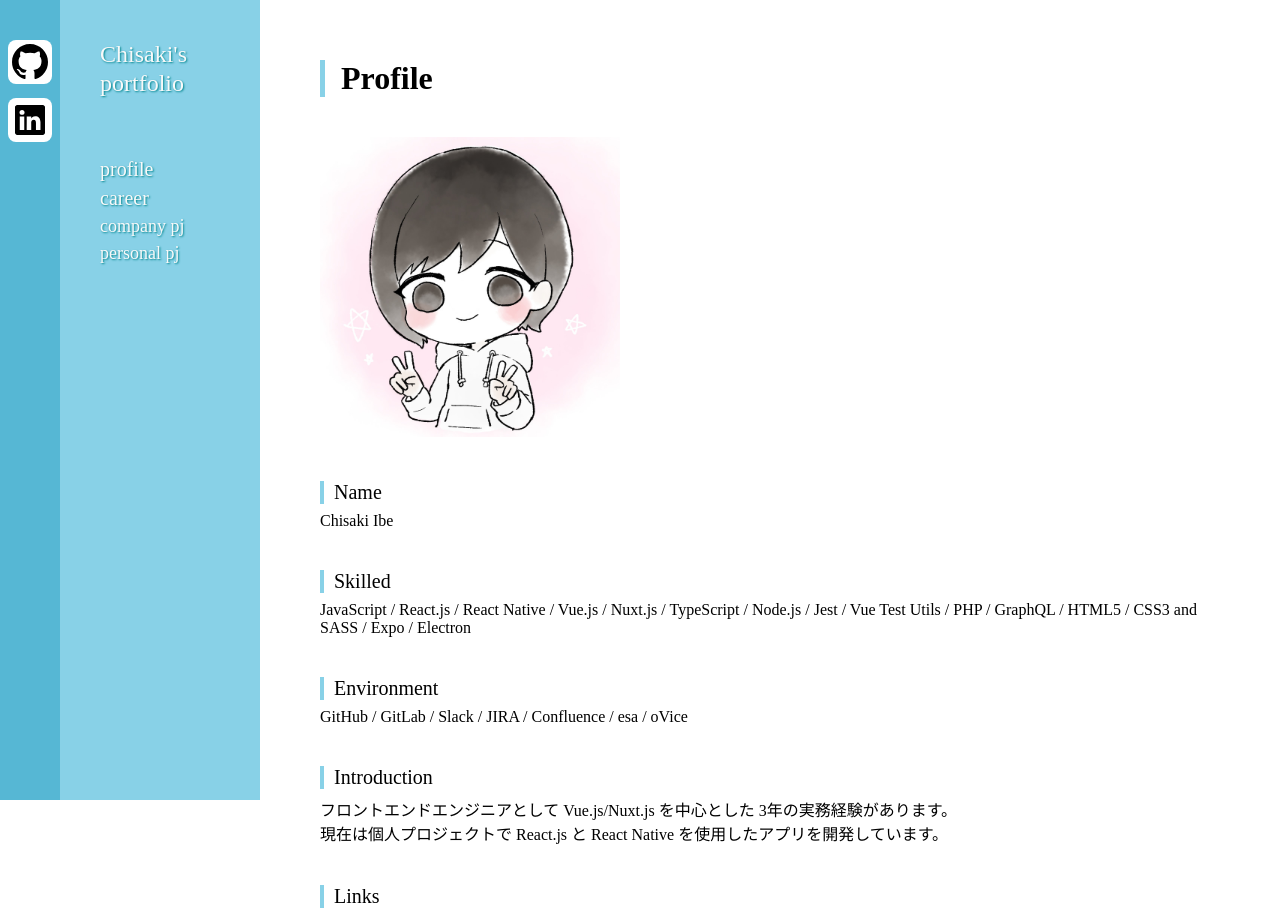
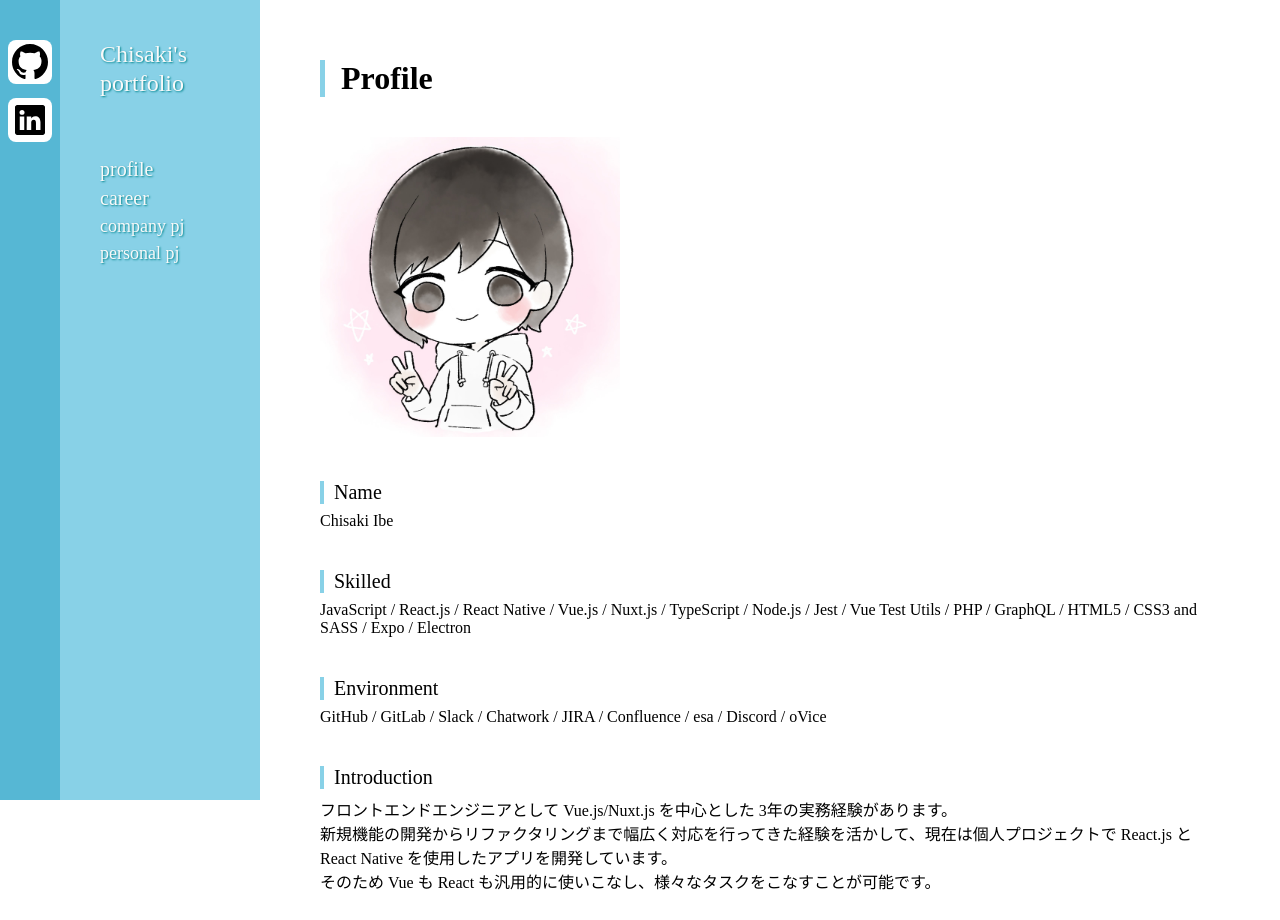
Before and after one commit to chisaki66/portfolio, a Nuxt app: page / in a window 1280 px wide. Shown: the top 920 px of the page. Built offline with nearby package versions, Linux system fonts and the light colour scheme.

Commit message:
edit portfolio

```diff
--- a/pages/ShibaMobileApp.vue
+++ b/pages/ShibaMobileApp.vue
@@ -51,7 +51,8 @@
         alt=""
       />
       <p>
-        トップのリストの「やること」を選択したことで「やること」のリストが表示されます
+        トップのリストの「やること」を選択したことで「やること」のリストが表示されます。<br />
+        header の「戻る」でトップに戻ることができます。
       </p>
       <div class="body__subtitle">Link</div>
       <ul class="body__block-links">
--- a/pages/career.vue
+++ b/pages/career.vue
@@ -12,7 +12,8 @@
           </p>
           <br />
           <p>
-            株式会社レアジョブテクノロジーズのフロントエンドエンジニアとしてオンライン英会話サービスの開発に従事しています。
+            株式会社レアジョブテクノロジーズのフロントエンドエンジニアとしてオンライン英会話サービスの開発に従事しています。<br />
+            ※企業様のご都合により5月末までの契約となっています
           </p>
           <br />
           <a href="https://www.wantedly.com/id/chisaki0606" target="_blank"
--- a/pages/index.vue
+++ b/pages/index.vue
@@ -18,15 +18,20 @@
         </div>
         <div class="body__block">
           <div class="body__subtitle">Environment</div>
-          <p>GitHub / GitLab / Slack / JIRA / Confluence / esa / oVice</p>
+          <p>
+            GitHub / GitLab / Slack / Chatwork / JIRA / Confluence / esa /
+            Discord / oVice
+          </p>
         </div>
         <div class="body__block">
           <div class="body__subtitle">Introduction</div>
           <p>
             フロントエンドエンジニアとして Vue.js/Nuxt.js を中心とした
             3年の実務経験があります。<br />
-            現在は個人プロジェクトで React.js と React Native
-            を使用したアプリを開発しています。
+            新規機能の開発からリファクタリングまで幅広く対応を行ってきた経験を活かして、現在は個人プロジェクトで
+            React.js と React Native を使用したアプリを開発しています。<br />
+            そのため Vue も React
+            も汎用的に使いこなし、様々なタスクをこなすことが可能です。
           </p>
         </div>
         <div class="body__block">
--- a/pages/rarejob.vue
+++ b/pages/rarejob.vue
@@ -22,9 +22,15 @@
         新規に機能を追加する際に保守性やわかりやすさなどを特に意識しながら開発を行っています。<br />
         具体的に行ったこととしてメンテナンスされていないパッケージの使用を避けることや不要なコードを増やさないように注意を払いながら設計を考慮して実装しています。
       </p>
+      <div class="body__subtitle">チーム内の自身の役割</div>
+      <p>
+        技術負債を洗い出してそれに応じたリファクタや新規に機能を追加することやリポジトリ内のサポートが終了となったパッケージなどを見つけて変更することを提案するなどを行ってきました。
+      </p>
       <div class="body__subtitle">取り組みの成果</div>
       <p>
-        Vue3.x でサービスを稼働させることと保守性を高めることに成功しています。
+        Vue3.x
+        でサービスを稼働させることと保守性を高めることに成功しています。<br />
+        加えてチーム内で気づけなかった技術負債を見つけてそれらを解消することにも貢献しています。
       </p>
       <div class="body__subtitle">Link</div>
       <ul class="body__block-links">
```
